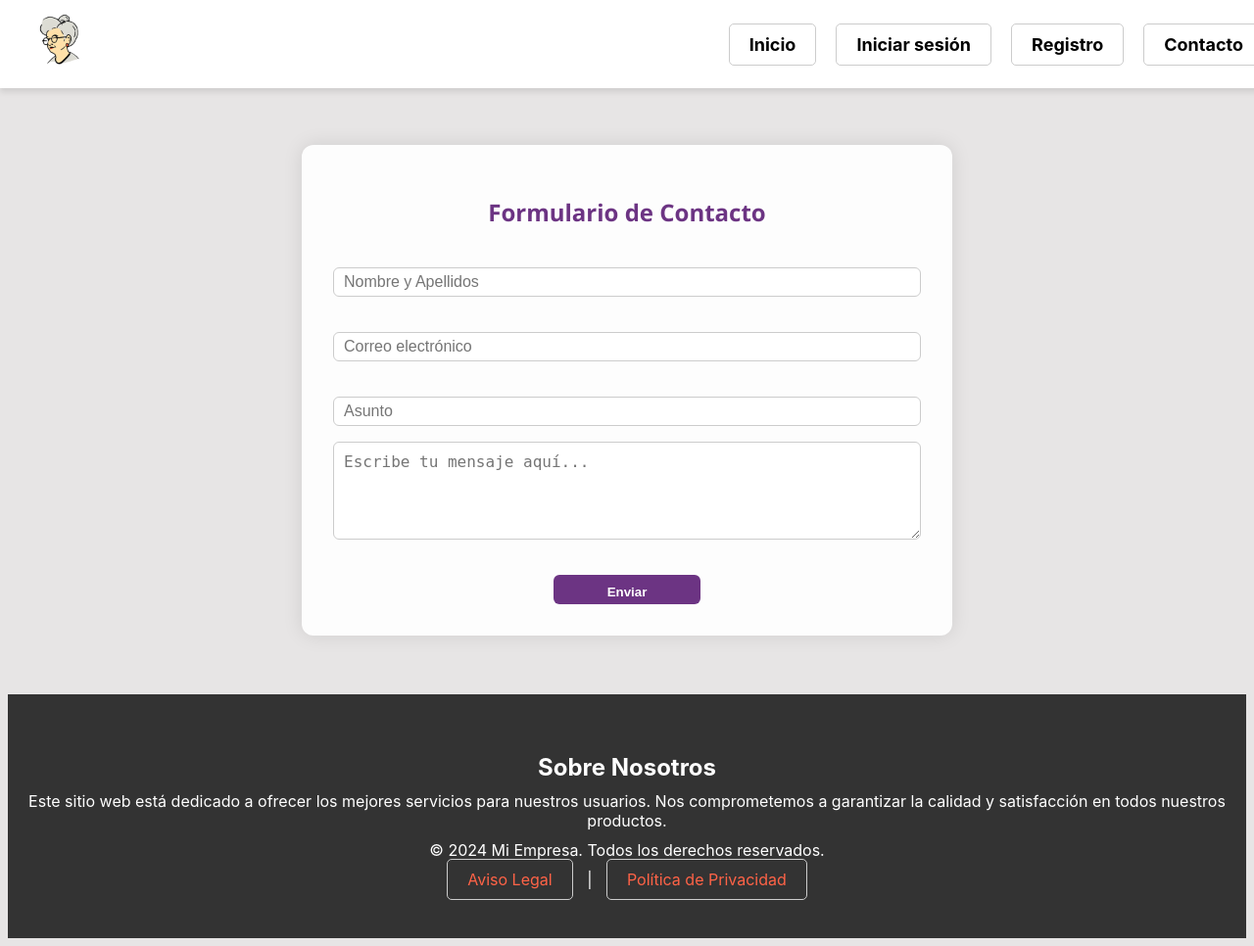
After one commit to superyayas/laYayaFinal, a PHP site: page /includes/contacto.php in a window 1280 px wide. The commit adds this page. Shown: the whole page at 98% size. Run offline with PHP 8.4, Linux system fonts and the light colour scheme.

Commit message:
Bárbara
Añadido formulario de contacto con confirmación y estilos

```diff
--- a/includes/cabecera.php
+++ b/includes/cabecera.php
@@ -35,7 +35,8 @@ session_start();
         <a href="<?= BASE_URL ?>index.php">Inicio</a>
         <a href="<?= BASE_URL ?>includes/login.php">Iniciar sesión</a>
         <a href="<?= BASE_URL ?>includes/formulario.php">Registro</a>
-        <a href="<?= BASE_URL ?>">Contacto</a>
+        <a href="<?= BASE_URL ?>includes/contacto.php">Contacto</a>
+
 
       </nav>
     <?php else: ?>
--- /dev/null
+++ b/includes/contacto.php
@@ -0,0 +1,28 @@
+
+<!DOCTYPE html>
+<html lang="es">
+<head>
+  <meta charset="UTF-8">
+  <title>Contacto - La Yaya</title>
+  <link rel="stylesheet" href="styles.css">
+</head>
+<body>
+
+<?php include 'cabecera.php'; ?>
+
+<section class="seccion-contacto">
+  <h2>Formulario de Contacto</h2>
+
+  <form action="procesarContacto.php" method="post" class="form-contacto">
+    <input type="text" name="nombre" placeholder="Nombre y Apellidos" required>
+    <input type="email" name="email" placeholder="Correo electrónico" required>
+    <input type="text" name="asunto" placeholder="Asunto" required>
+    <textarea name="mensaje" placeholder="Escribe tu mensaje aquí..." required></textarea>
+    <input type="submit" value="Enviar">
+  </form>
+</section>
+
+<?php include 'pie.html'; ?>
+
+</body>
+</html>
--- a/includes/styles.css
+++ b/includes/styles.css
@@ -194,3 +194,100 @@ input{
 .pie a:hover {
     color: #ffffff; /* Cambia a blanco al pasar el ratón */
 }
+/*Contacto*/
+.seccion-contacto {
+    max-width: 600px;
+    margin: 50px auto;
+    padding: 2rem;
+    background-color: #fdfdfd;
+    border-radius: 10px;
+    box-shadow: 0 0 15px rgba(0,0,0,0.1);
+  }
+  .seccion-contacto h2 {
+    text-align: center;
+    color: #6c3483; /* color violeta suave */
+  }
+  .form-contacto {
+    display: flex;
+    flex-direction: column;
+    gap: 1rem;
+  }
+  .form-contacto input[type="text"],
+  .form-contacto input[type="email"],
+  .form-contacto textarea {
+    width: 100%;
+  box-sizing: border-box;
+  padding: 10px;
+  font-size: 1rem;
+  border: 1px solid #ccc;
+  border-radius: 6px;
+  }
+  .form-contacto textarea {
+    resize: vertical;
+    min-height: 100px;
+
+  }
+  .form-contacto input[type="submit"] {
+    width: 150px;
+  align-self: center;
+  background-color: #6c3483;
+  color: white;
+  border: none;
+  padding: 10px 18px;
+  border-radius: 6px;
+  cursor: pointer;
+  font-weight: bold;
+  transition: background-color 0.3s ease;
+  }
+
+  .form-contacto input[type="submit"]:hover {
+    background-color: #512e5f;
+    transform: scale(1.05);
+  }
+
+  /*procesarContacto*/
+  .seccion-contacto {
+    max-width: 600px;
+    margin: 60px auto;
+    padding: 2rem;
+    background-color: #fdfdfd;
+    border-radius: 12px;
+    box-shadow: 0 0 20px rgba(0,0,0,0.1);
+    font-family: 'Segoe UI', sans-serif;
+    text-align: center;
+    align-items: center;
+  }
+
+  .seccion-contacto h2 {
+    text-align: center;
+    color: #6c3483; /* violeta suave */
+    margin-bottom: 20px;
+  }
+
+  .seccion-contacto p {
+    font-size: 1.1rem;
+    line-height: 1.6;
+    color: #333333;
+    text-align: center;
+    background-color: #f4ecf7;
+    padding: 1rem;
+    border-left: 6px solid #6c3483;
+    border-radius: 8px;
+    margin-top: 0 auto;
+  }
+
+  .seccion-contacto a {
+    display: inline-block;
+    margin-top: 25px;
+    padding: 10px 18px;
+    background-color: #6c3483;
+    color: white;
+    text-decoration: none;
+    border-radius: 6px;
+    font-weight: bold;
+    transition: background-color 0.3s ease;
+  }
+
+  .seccion-contacto a:hover {
+    background-color: #512e5f;
+  }
```
Also changed, not shown: includes/procesarContacto.php (added, +40 -0 lines).
